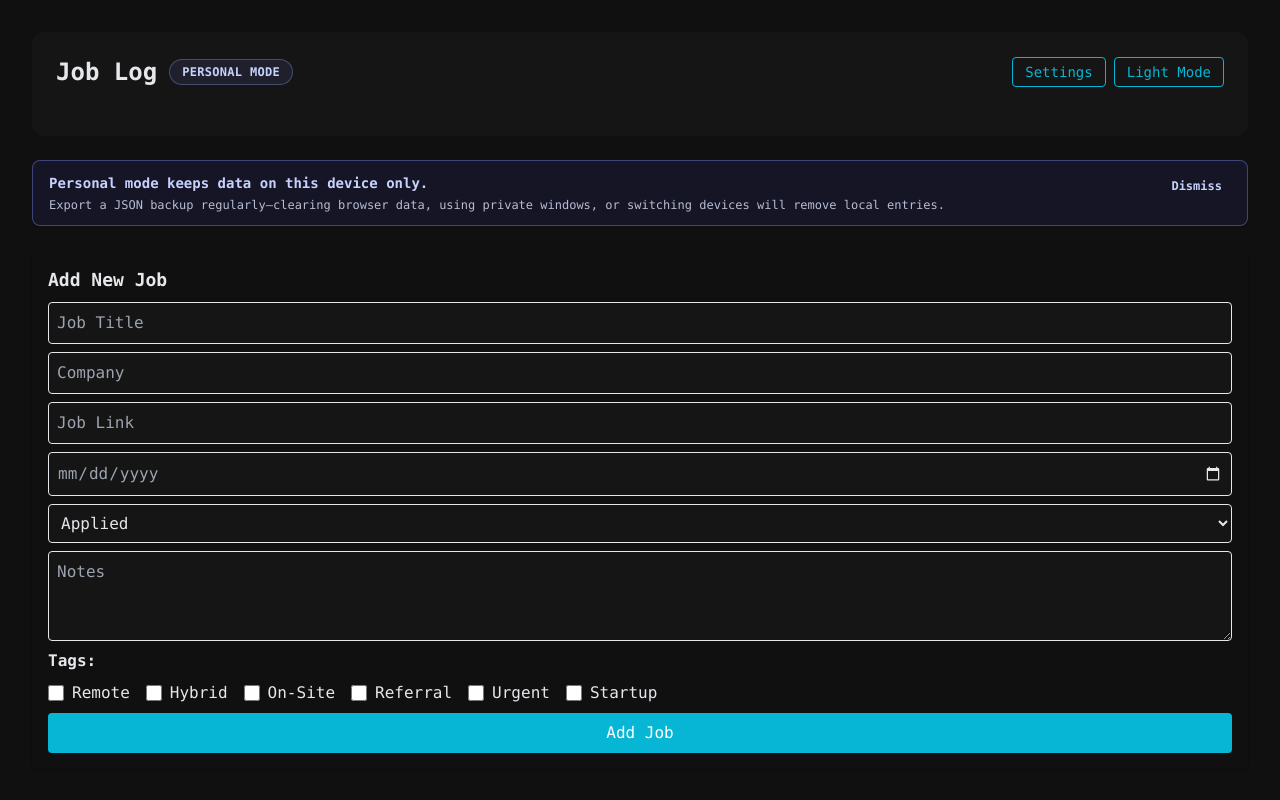
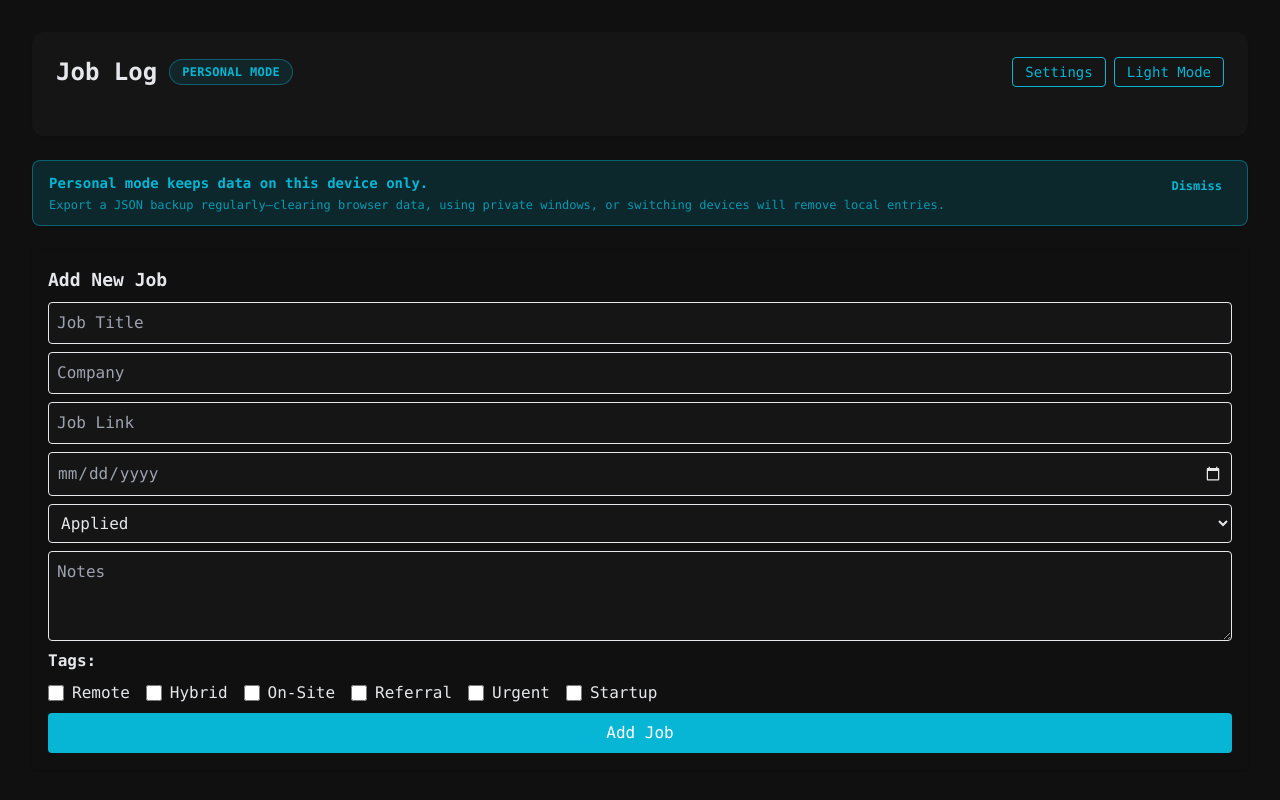
Before and after one commit to nelson-zack/joblog, a React (Vite) app in the folder frontend/: page / in a window 1280 px wide. Both pictures are taken after a click on the button 480 px from the left and 452 px from the top of the page. Shown: the top 800 px of the page. Built offline with nearby package versions, Linux system fonts and the light colour scheme.

Commit message:
style(ui): align personal mode accent with brand palette

```diff
--- a/frontend/src/components/ModeBadge.jsx
+++ b/frontend/src/components/ModeBadge.jsx
@@ -13,7 +13,7 @@ const getStyles = (mode) => {
     case MODES.ADMIN:
       return 'bg-emerald-500/15 text-emerald-600 border border-emerald-500/40 dark:bg-emerald-400/10 dark:text-emerald-300 dark:border-emerald-300/30';
     case MODES.LOCAL:
-      return 'bg-indigo-500/15 text-indigo-600 border border-indigo-500/40 dark:bg-indigo-400/10 dark:text-indigo-200 dark:border-indigo-300/30';
+      return 'bg-light-accent/10 text-light-accent border border-light-accent/40 dark:bg-dark-accent/10 dark:text-dark-accent dark:border-dark-accent/40';
     case MODES.DEMO:
     default:
       return 'bg-light-tag-remoteBg text-light-accent border border-light-accent/40 dark:bg-dark-card dark:text-dark-accent dark:border-dark-accent/40';
--- a/frontend/src/components/PersonalBanner.jsx
+++ b/frontend/src/components/PersonalBanner.jsx
@@ -1,13 +1,13 @@
 import React from 'react';
 
 const PersonalBanner = ({ onDismiss }) => (
-  <div className='mb-6 rounded-lg border border-indigo-500/30 bg-indigo-50 px-4 py-3 text-sm text-indigo-700 shadow-sm dark:border-indigo-400/40 dark:bg-indigo-900/20 dark:text-indigo-200'>
+  <div className='mb-6 rounded-lg border border-light-accent/35 bg-light-accent/10 px-4 py-3 text-sm text-light-accent shadow-sm dark:border-dark-accent/40 dark:bg-dark-accent/15 dark:text-dark-accent'>
     <div className='flex items-start justify-between gap-3'>
       <div>
-        <p className='font-semibold text-indigo-600 dark:text-indigo-200'>
+        <p className='font-semibold text-light-accent dark:text-dark-accent'>
           Personal mode keeps data on this device only.
         </p>
-        <p className='mt-1 text-xs text-indigo-600/80 dark:text-indigo-100/80'>
+        <p className='mt-1 text-xs text-light-accent/80 dark:text-dark-accent/80'>
           Export a JSON backup regularly—clearing browser data, using private
           windows, or switching devices will remove local entries.
         </p>
@@ -15,7 +15,7 @@ const PersonalBanner = ({ onDismiss }) => (
       <button
         type='button'
         onClick={onDismiss}
-        className='rounded border border-transparent px-2 py-1 text-xs font-semibold text-indigo-600 transition hover:text-indigo-800 dark:text-indigo-200 dark:hover:text-white'
+        className='rounded border border-transparent px-2 py-1 text-xs font-semibold text-light-accent transition hover:bg-light-accent hover:text-white dark:text-dark-accent dark:hover:bg-dark-accent dark:hover:text-white'
       >
         Dismiss
       </button>
```
